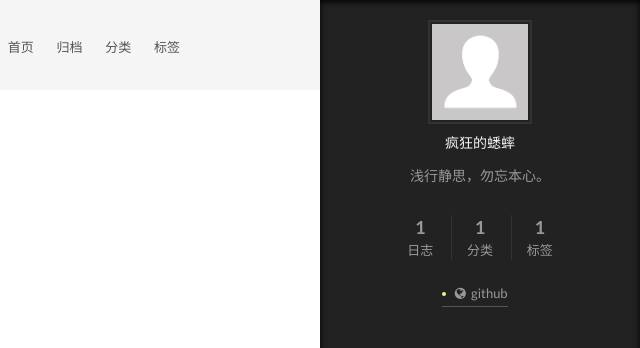
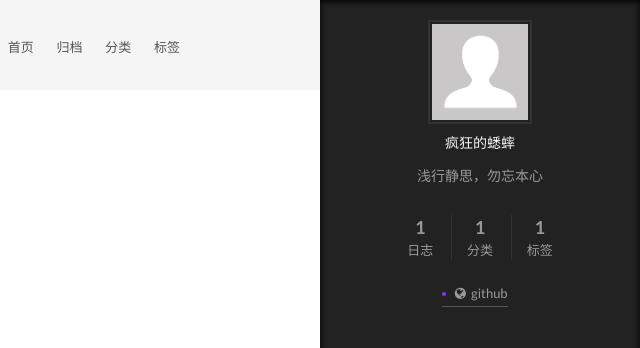
Before and after one commit to KuangShy/kuangshy.github.io, a plain HTML site: page archives/2016/10/index.html in a window 1280 px wide. Shown: the top 348 px of the page, 640-1280 px from the left. Drawn offline with Linux system fonts and the light colour scheme; a script that the page names is missing; a web font is replaced by a local one.

Commit message:
Site updated: 2016-10-27 18:10:39

```diff
--- a/archives/2016/10/index.html
+++ b/archives/2016/10/index.html
@@ -90,15 +90,15 @@
 
 
 
-<meta name="description" content="浅行静思，勿忘本心。">
+<meta name="description" content="浅行静思，勿忘本心">
 <meta property="og:type" content="website">
 <meta property="og:title" content="浅行静思">
 <meta property="og:url" content="http://blog.kuangshy.cn/archives/2016/10/index.html">
 <meta property="og:site_name" content="浅行静思">
-<meta property="og:description" content="浅行静思，勿忘本心。">
+<meta property="og:description" content="浅行静思，勿忘本心">
 <meta name="twitter:card" content="summary">
 <meta name="twitter:title" content="浅行静思">
-<meta name="twitter:description" content="浅行静思，勿忘本心。">
+<meta name="twitter:description" content="浅行静思，勿忘本心">
 
 
 
@@ -326,7 +326,7 @@
                src="/images/avatar.gif"
                alt="疯狂的蟋蟀" />
           <p class="site-author-name" itemprop="name">疯狂的蟋蟀</p>
-          <p class="site-description motion-element" itemprop="description">浅行静思，勿忘本心。</p>
+          <p class="site-description motion-element" itemprop="description">浅行静思，勿忘本心</p>
         </div>
         <nav class="site-state motion-element">
           <div class="site-state-item site-state-posts">
--- a/css/main.css
+++ b/css/main.css
@@ -1563,7 +1563,7 @@ pre .javascript .function {
   width: 4px;
   height: 4px;
   border-radius: 50%;
-  background: #f4f08f;
+  background: #8836ff;
 }
 .links-of-blogroll {
   font-size: 13px;
```
Also changed, not shown: 2016/10/26/start/index.html (+1 -1 lines), 404.html (+1 -1 lines), archives/2016/index.html (+4 -4 lines), archives/index.html (+4 -4 lines), categories/index.html (+4 -4 lines), categories/随笔/index.html (+4 -4 lines), index.html (+4 -4 lines), tags/index.html (+4 -4 lines), tags/随感/index.html (+4 -4 lines), 1 other file.
